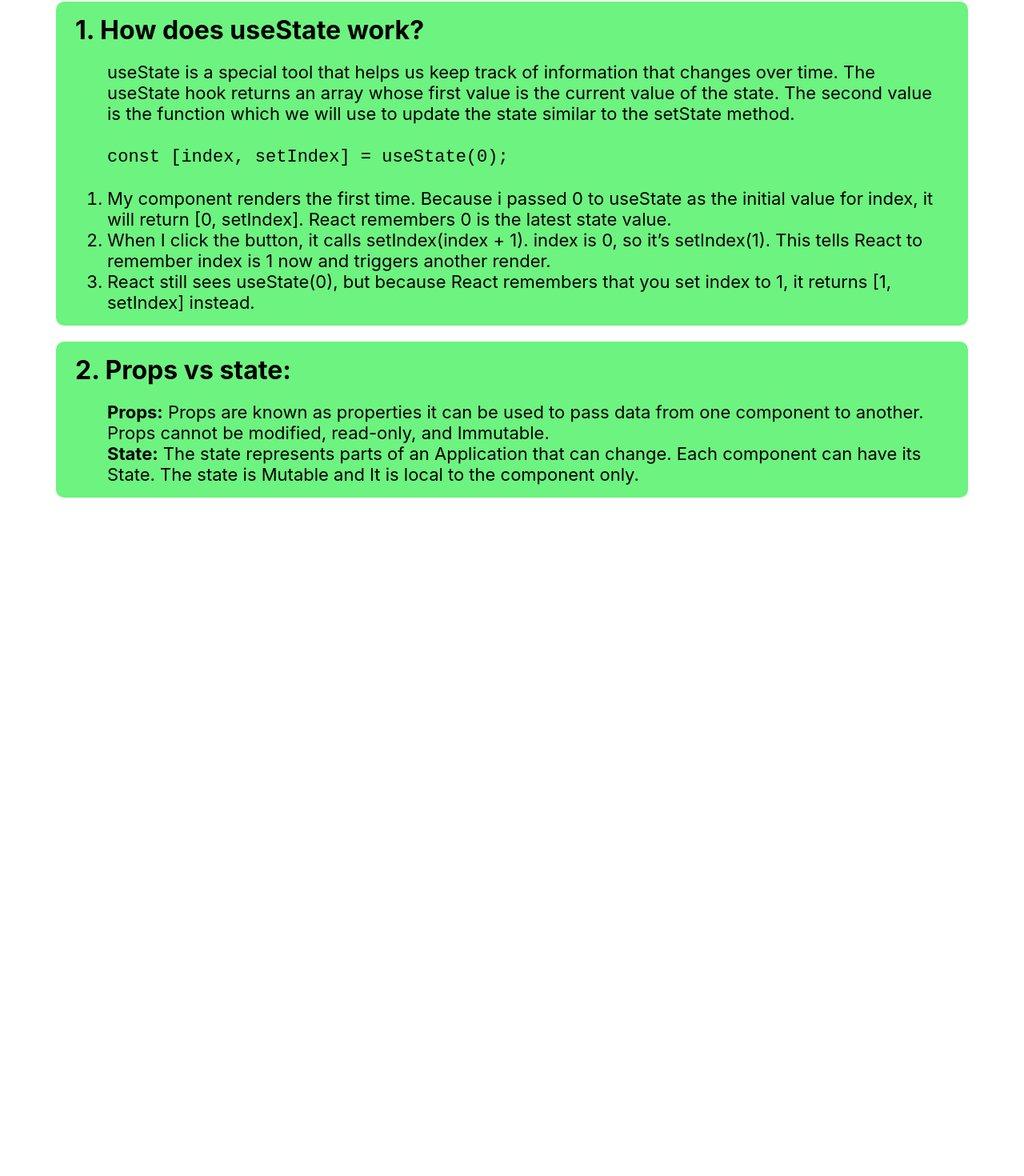
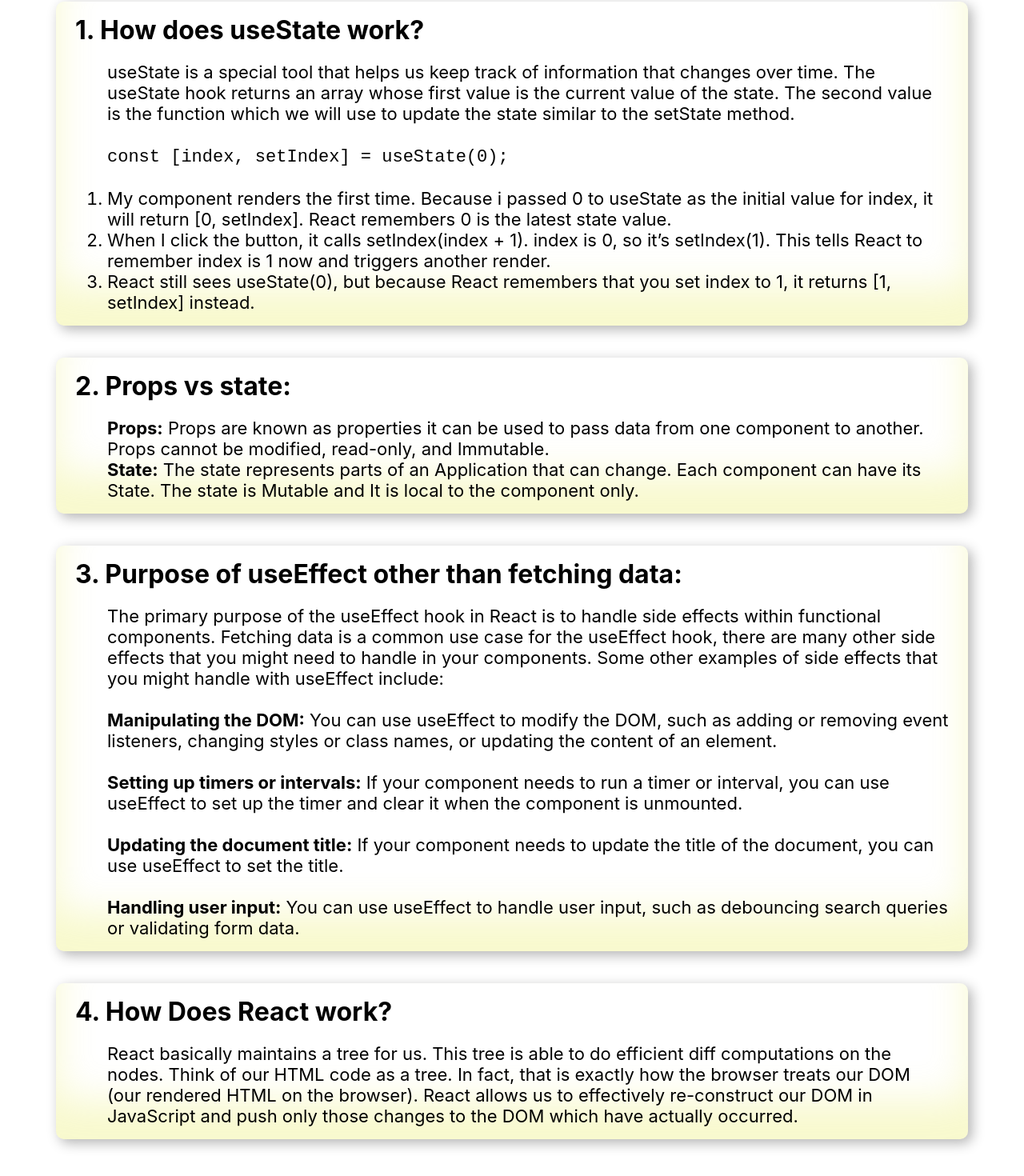
Before and after one commit to MohonSaha/Knowledge-cafe, a React (Vite) app: page / in a window 1280 px wide. Shown: the part 3618-5088 px from the top of the page at 80% size. Before the commit the page ends 4300 px from the top, so only its background shows below. Built offline with nearby package versions, Linux system fonts and the light colour scheme.

Commit message:
ans the questions

```diff
--- a/src/components/Qna/Qna.css
+++ b/src/components/Qna/Qna.css
@@ -2,12 +2,14 @@
     margin: 10px 70px 60px;
 }
 
-.atricle-one{
-    background-color: rgb(109, 243, 127);
+.article{
     padding: 16px 24px;
     border-radius: 10px;
-    margin-bottom: 20px;
+    margin-bottom: 40px;
+
+    box-shadow: inset 0 -3em 3em rgba(232, 234, 88, 0.3),  0.3em 0.3em 1em rgba(0, 0, 0, 0.3);
 }
+
 
 .atricle-ans{
     margin-top: 20px;
@@ -21,16 +23,4 @@
         margin: 30px 20px 30px;
     }
 
-    /* .atricle-one{
-        background-color: rgb(109, 243, 127);
-        padding: 16px 24px;
-        border-radius: 10px;
-    } */
-
-    /* .atricle-ans{
-        font-size: 22px;
-        margin-left: 40px;
-    } */
-
-
 }
--- a/src/components/Qna/Qna.jsx
+++ b/src/components/Qna/Qna.jsx
@@ -4,12 +4,12 @@ import './Qna.css'
 const Qna = () => {
     return (
         <div className='article-container'>
-            <div className='atricle-one'>
+            <div className='atricle-one article'>
                 <h1>1. How does useState work?</h1>
                 <p className='atricle-ans'>useState is a special tool that helps us keep track of information that changes over time.  The useState hook returns an array whose first value is the current value of the state. The second value is the function which we will use to update the state similar to the setState method. <br /><br />
 
 
-                        <code>const [index, setIndex] = useState(0);</code>
+                    <code>const [index, setIndex] = useState(0);</code>
 
                     <br /> <br />
                     <ol>
@@ -22,10 +22,39 @@ const Qna = () => {
                 </p>
             </div>
 
-            <div className='atricle-one'>
+            <div className='atricle-two article'>
                 <h1>2. Props vs state:</h1>
                 <p className='atricle-ans'><strong>Props:</strong> Props are known as properties it can be used to pass data from one component to another. Props cannot be modified, read-only, and Immutable. <br />
-                <strong>State:</strong> The state represents parts of an Application that can change. Each component can have its State. The state is Mutable and It is local to the component only.
+                    <strong>State:</strong> The state represents parts of an Application that can change. Each component can have its State. The state is Mutable and It is local to the component only.
+                </p>
+
+
+            </div>
+
+            <div className='atricle-three article'>
+                <h1>3. Purpose of useEffect other than fetching data:</h1>
+                <p className='atricle-ans'>
+                    The primary purpose of the useEffect hook in React is to handle side effects within functional components. Fetching data is a common use case for the useEffect hook, there are many other side effects that you might need to handle in your components.
+                    Some other examples of side effects that you might handle with useEffect include: <br /> <br />
+
+                    <strong>Manipulating the DOM:</strong> You can use useEffect to modify the DOM, such as adding or removing event listeners, changing styles or class names, or updating the content of an element. <br /> <br />
+
+                    <strong>Setting up timers or intervals:</strong> If your component needs to run a timer or interval, you can use useEffect to set up the timer and clear it when the component is unmounted. <br /> <br />
+
+                    <strong>Updating the document title:</strong> If your component needs to update the title of the document, you can use useEffect to set the title. <br /> <br />
+
+                    <strong>Handling user input:</strong> You can use useEffect to handle user input, such as debouncing search queries or validating form data.
+                </p>
+
+
+            </div>
+
+            <div className='atricle-three article'>
+                <h1>4. How Does React work?</h1>
+                <p className='atricle-ans'>
+                    React basically maintains a tree for us. This tree is able to do efficient diff computations on the nodes.
+
+                    Think of our HTML code as a tree. In fact, that is exactly how the browser treats our DOM (our rendered HTML on the browser). React allows us to effectively re-construct our DOM in JavaScript and push only those changes to the DOM which have actually occurred.
                 </p>
 
 
```
